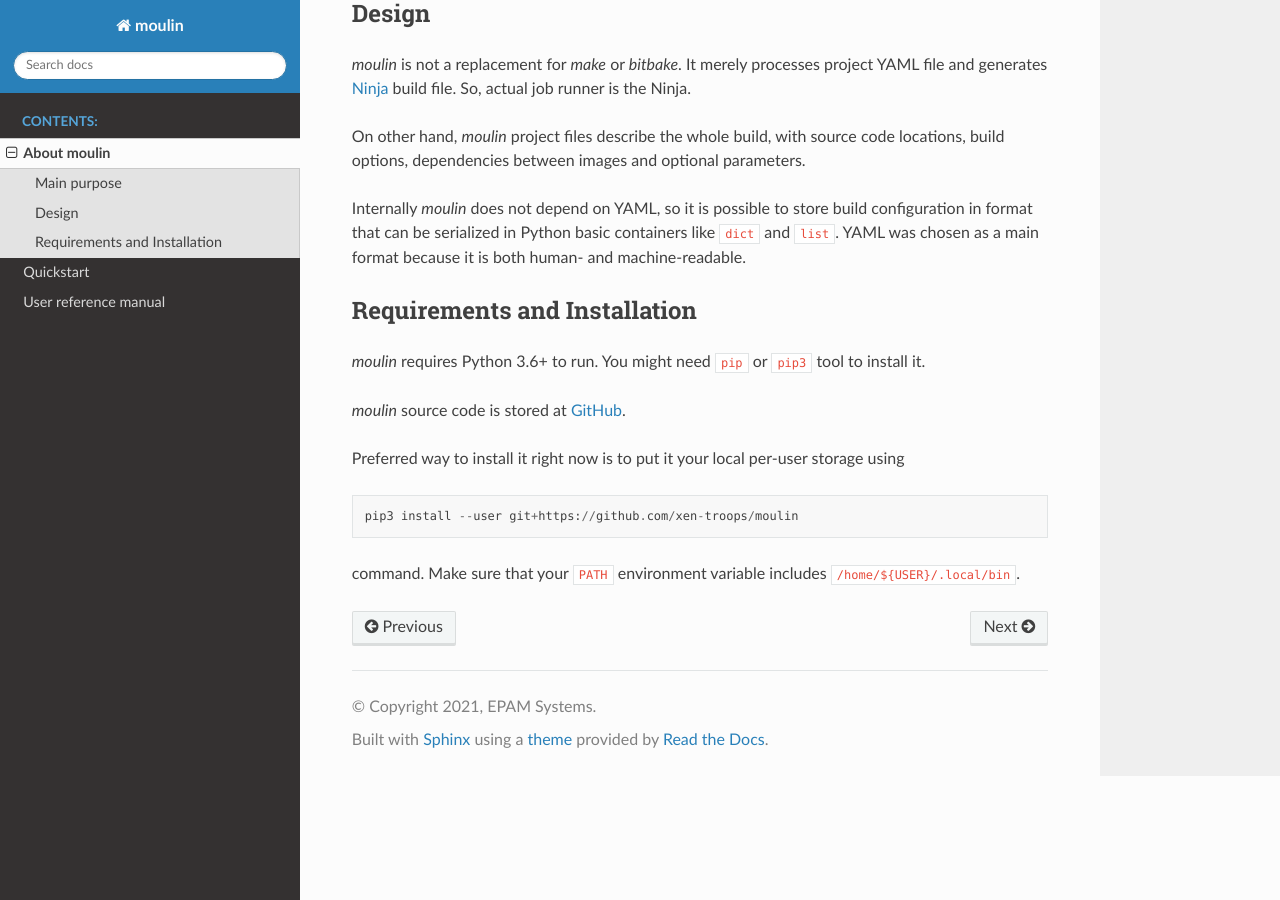
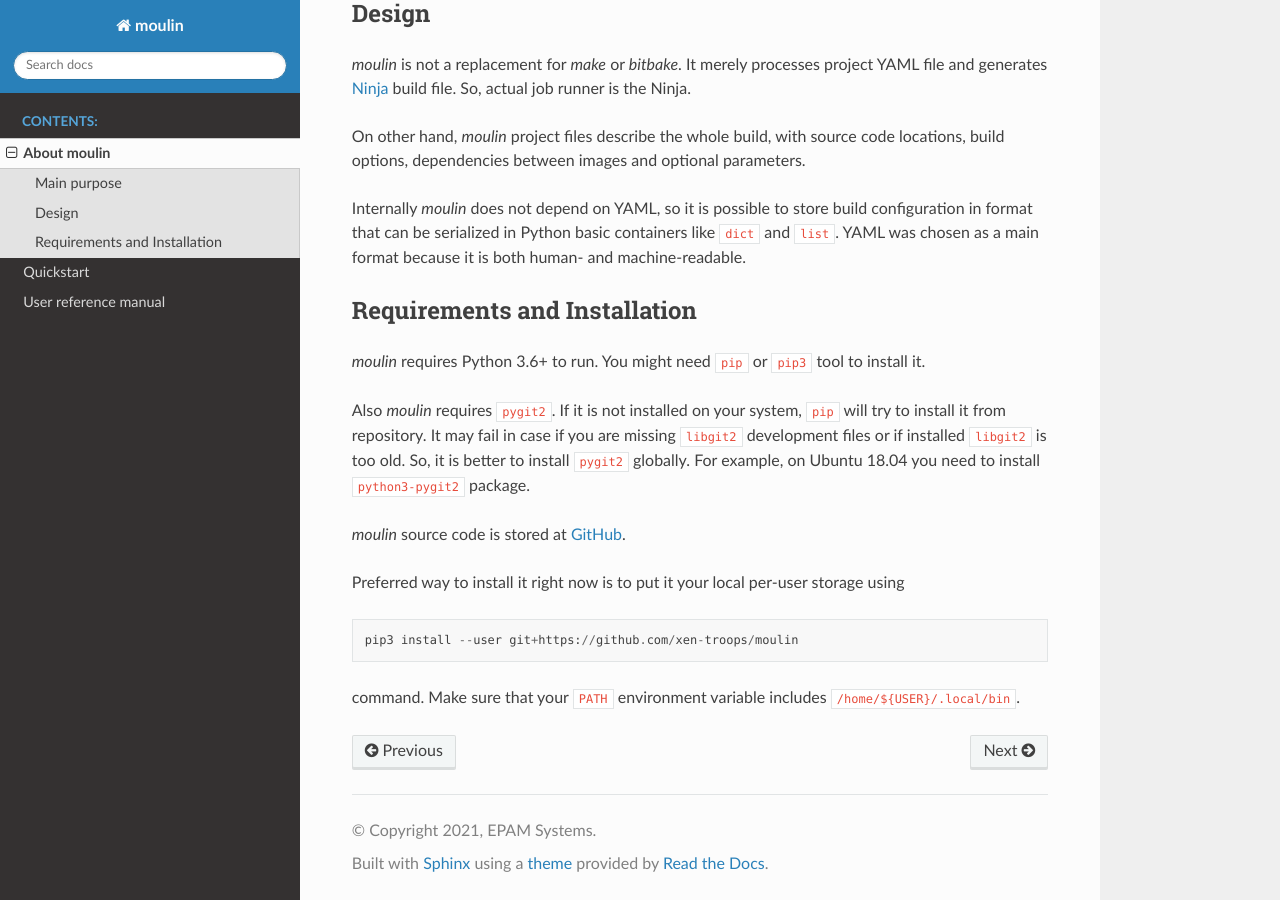
Before and after one commit to xen-troops/moulin, a Sphinx documentation site: the page built from docs/about.rst, in a window 1280 px wide and 900 px high, scrolled down 676 px. Built offline with Sphinx 7.4.7 and the Read the Docs theme 2.0.0, drawn with Linux system fonts in a browser that asks for light colours.

Commit message:
doc: add information about pygit2 requirements
Moulin now have pygit2 in dependencies list. But it appears that in
some cases (like when using Ubuntu 18.04) pip/pip3 can't install
pygit2 from own repository because pygit2 depends on exact version of
libgit2. Which is provided by distro.

Signed-off-by: Volodymyr Babchuk <volodymyr_babchuk@epam.com>

```diff
--- a/docs/about.rst
+++ b/docs/about.rst
@@ -51,6 +51,13 @@
 `moulin` requires Python 3.6+ to run. You might need :code:`pip` or
 :code:`pip3` tool to install it.
 
+Also `moulin` requires :code:`pygit2`. If it is not installed on your
+system, :code:`pip` will try to install it from repository. It may
+fail in case if you are missing :code:`libgit2` development files or
+if installed :code:`libgit2` is too old. So, it is better to install
+:code:`pygit2` globally. For example, on Ubuntu 18.04 you need to
+install :code:`python3-pygit2` package.
+
 `moulin` source code is stored at `GitHub
 <https://github.com/xen-troops/moulin>`_.
 
```
